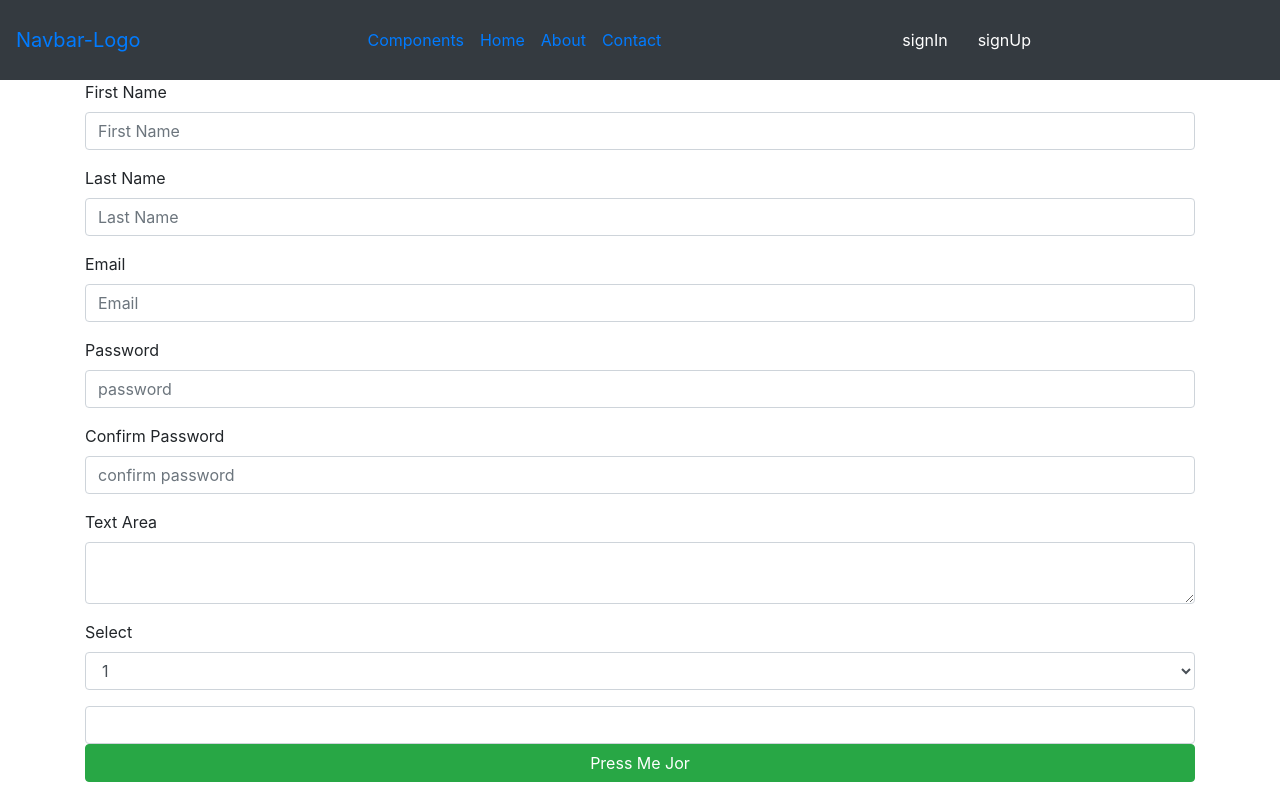
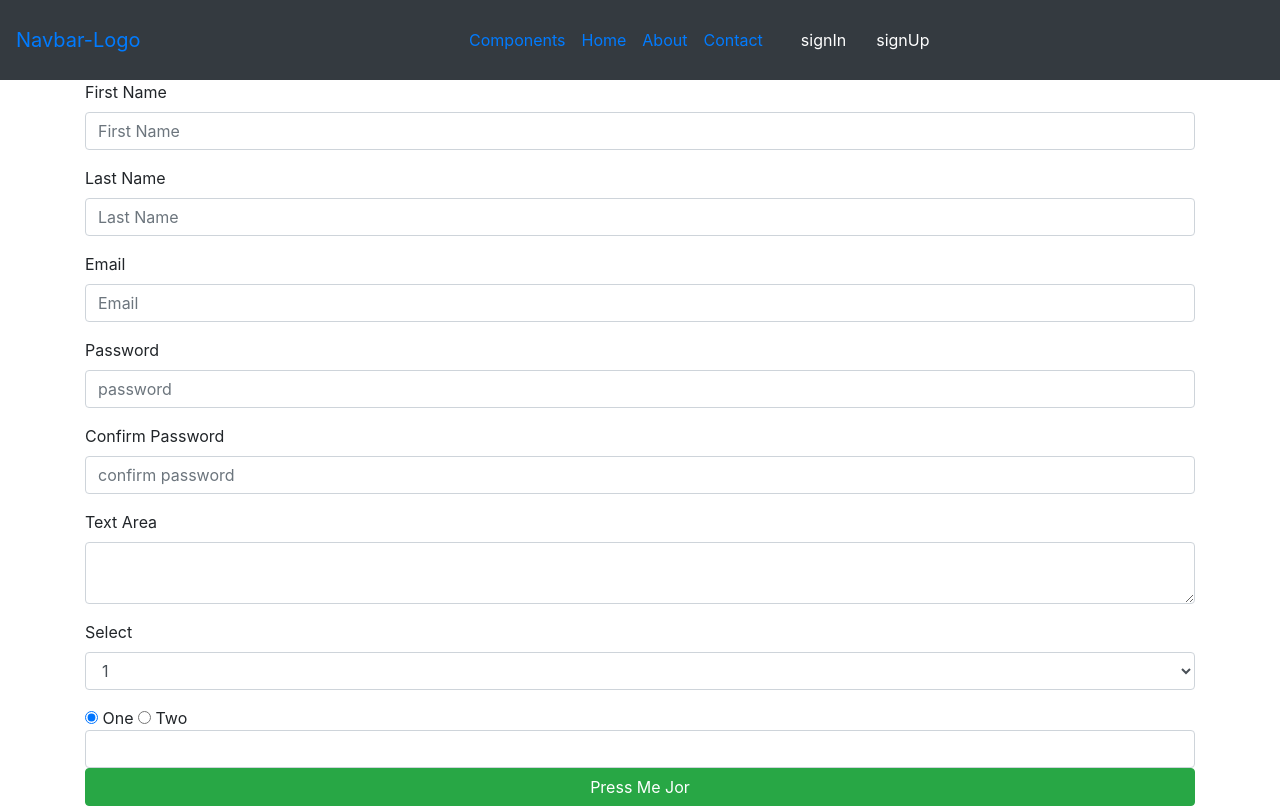
Before and after one commit to geraldkachi/OldAPiandGoodcode, a React (Create React App) app: page /signup in a window 1280 px wide. Built offline with nearby package versions, Linux system fonts and the light colour scheme.

Commit message:
more on forms

```diff
--- a/package.json
+++ b/package.json
@@ -9,9 +9,11 @@
     "@testing-library/user-event": "^12.2.2",
     "axios": "^0.21.0",
     "bootstrap": "^4.5.3",
+    "formik": "^2.2.6",
     "google-maps-react": "^2.0.6",
     "react": "^17.0.1",
     "react-dom": "^17.0.1",
+    "react-hook-form": "^6.15.4",
     "react-icons": "^4.1.0",
     "react-redux": "^7.2.2",
     "react-router-dom": "^5.2.0",
@@ -19,7 +21,8 @@
     "reactstrap": "^8.7.1",
     "redux": "^4.0.5",
     "styled-components": "^5.2.1",
-    "web-vitals": "^0.2.4"
+    "web-vitals": "^0.2.4",
+    "yup": "^0.32.9"
   },
   "scripts": {
     "start": "react-scripts start",
--- a/src/App.js
+++ b/src/App.js
@@ -1,6 +1,6 @@
 import React from "react";
 import { Route, Switch } from "react-router-dom";
-import RouteNavbar from "./components/RouteNavbar"
+import RouteNavbar from "./components/RouteNavbar";
 import Home from "./components/Home";
 import About from "./components/About";
 import Contact from "./components/Contact";
@@ -15,7 +15,7 @@ import "./App.css";
 const App = () => {
   return (
     <>
-        <RouteNavbar/>
+      <RouteNavbar />
       <Switch>
         <Route exact path="/" component={Home} />
         <Route exact path="/about" component={About} />
--- a/src/components/OldApi/Ninjas.js
+++ b/src/components/OldApi/Ninjas.js
@@ -71,9 +71,9 @@ class App extends React.Component {
        text:'',
 
        ninjas:[
-          {id:"1",name:"kachi", age:"25",belt:"black"},
-          {id:"2",name:"kachi", age:"20",belt:"green"},
-          {id:"3",name:"kachi", age:"305",belt:"pink"}
+          {id:"1",name:"kachi", age:"25", belt:"black"},
+          {id:"2",name:"kachi", age:"20", belt:"green"},
+          {id:"3",name:"kachi", age:"305", belt:"pink"}
        ]
     }
   }
--- a/src/components/RouteNavbar.js
+++ b/src/components/RouteNavbar.js
@@ -7,7 +7,7 @@ import {
   Nav,
   NavItem,
   NavLink,
-  NavbarText,
+  // NavbarText,
 } from "reactstrap";
 
 import styled from "styled-components"
@@ -26,8 +26,8 @@ const RouteNavbar = () => {
           <Link to="/">Navbar-Logo</Link>
         </NavbarBrand>
         <NavbarToggler onClick={toggle} />
-        <Collapse isOpen={isOpen} navbar className="p-0">
-          <Nav className="m-auto" navbar>
+        <Collapse isOpen={isOpen} navbar className="">
+          <Nav className="ml-auto" navbar>
             <NavItem>
               <NavLink>
                 <Link to="/">Components</Link>
--- a/src/components/SignIn.js
+++ b/src/components/SignIn.js
@@ -1,3 +1,4 @@
+import axios from 'axios';
 import React from 'react'
 import { Form, FormGroup, Label, Input ,Button} from 'reactstrap';
 
@@ -13,8 +14,16 @@ const SignIn = () => {
     const handleSubmit = e => {
         e.preventDefault()
         console.log(forminput);
+        setForminput({
+            email:'',
+            password:'',
+        })
 
+        axios.post(`http://localhost:8000/sigin`, forminput)
+        .then(res => console.log(res.data))
+        .catch(err => console.error(err))
     }
+
     const handleChange = e => {
         const {name, value} = e.target
         setForminput({...forminput, [name]:value })
@@ -24,7 +33,6 @@ const SignIn = () => {
         <>
             <div className="container justify-content-center align-items-center d-flex h-50">
                 <Form onSubmit={handleSubmit}  className="">
-
                     <FormGroup>
                         <Label for="exampleEmail">Email</Label>
                         <Input type="email" name="email" value={email} placeholder="Email" onChange={handleChange} />
@@ -33,7 +41,6 @@ const SignIn = () => {
                         <Label for="examplePassword">Password</Label>
                         <Input type="password" name="password" value={password} placeholder="password" onChange={handleChange} />
                     </FormGroup>
-                    <Input type="switch" />
                     <Button type="submit" className="btn-block btn-success">Press Me Jor</Button>
                 </Form>
             </div>
--- a/src/components/SignUp.js
+++ b/src/components/SignUp.js
@@ -1,5 +1,6 @@
 import React from 'react'
 import { Form, FormGroup, Label, Input ,Button} from 'reactstrap';
+import axios from "axios"
 
 const SignUp = () => {
 
@@ -9,18 +10,36 @@ const SignUp = () => {
         email:'',
         password:'',
         confirm_password:'',
-        select: ''
+        textarea: '',
+        select: '',
+        type:'one'
     })
 
-    const {firstname, lastname, email, password, confirm_password, textarea, select} = forminput
+    const {firstname, lastname, email, password, confirm_password, textarea, select, type} = forminput
 
     const handleChange = e => {
         const {name, value} = e.target
         setForminput({...forminput, [name]:value })
     }
+
     const handleSubmit = e => {
         e.preventDefault()
         console.log(forminput)
+        setForminput({
+            firstname:'',
+            lastname:'',
+            email:'',
+            password:'',
+            confirm_password:'',
+            textarea: '',
+            select: '',
+            type:'one'
+
+        })
+
+        axios.post(`http://localhost:8000/signup`, forminput)
+        .then(res => console.log(res.data))
+        .catch(err => console.error(err))
     }
 
     return (
@@ -41,11 +60,11 @@ const SignUp = () => {
                     </FormGroup>
                     <FormGroup>
                         <Label for="examplePassword">Password</Label>
-                        <Input type="password" name="password" value={password} placeholder="password" onChange={handleChange} />
+                        <Input type="password" name="password" value={password} placeholder="password" minLength='6' onChange={handleChange} />
                     </FormGroup>
                     <FormGroup>
                         <Label for="examplePassword">Confirm Password</Label>
-                        <Input type="password" name="confirm_password" value={confirm_password} placeholder="confirm password" onChange={handleChange} />
+                        <Input type="password" name="confirm_password" value={confirm_password} placeholder="confirm password" minLength='6' onChange={handleChange} />
                     </FormGroup>
                     <FormGroup>
                         <Label for="exampleText">Text Area</Label>
@@ -61,7 +80,10 @@ const SignUp = () => {
                         <option>5</option>
                         </Input>
                     </FormGroup>
-                    <Input type="switch" />
+                    {/* the name is the type */}
+                    <input type="radio" name="type" value={"one"} checked={type === 'one'} onChange={handleChange}  /> One {' '}
+                    <input type="radio" name="type" value={"two"} checked={type === 'two'} onChange={handleChange}  /> Two {' '}
+                    <Input type="switch" name='switch' />
                     <Button type="submit" className="btn-block btn-success">Press Me Jor</Button>
                 </Form>
             </div>
--- a/src/components/TypeInput.js
+++ b/src/components/TypeInput.js
@@ -35,6 +35,28 @@ const TypeInput = () => {
     const handleSubmit = e => {
         e.preventDefault()
         console.log(forminput)
+        setForminput({
+            firstname:'',
+            lastname:'',
+            email:'',
+            password:'',
+            confirm_password:'',
+            url:'',
+            number:'',
+            datetime:'',
+            date:'',
+            time:'',
+            color:{},
+            search:'',
+            select:'',
+            selectMulti:[],
+            textarea:'',
+            file:'',
+            range:'',
+            radio: false,
+            checkbox: false,
+            swtch:''
+        })
     }
 
     return (
```
Also changed, not shown: src/components/reactform/formik.js (added), src/components/reactform/reacthookform.js (added), 2 other files (tests, documents, lock files or other folders).
